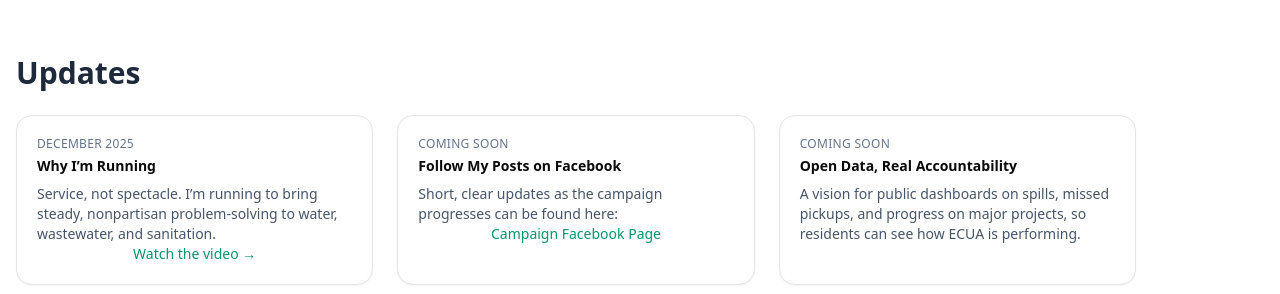
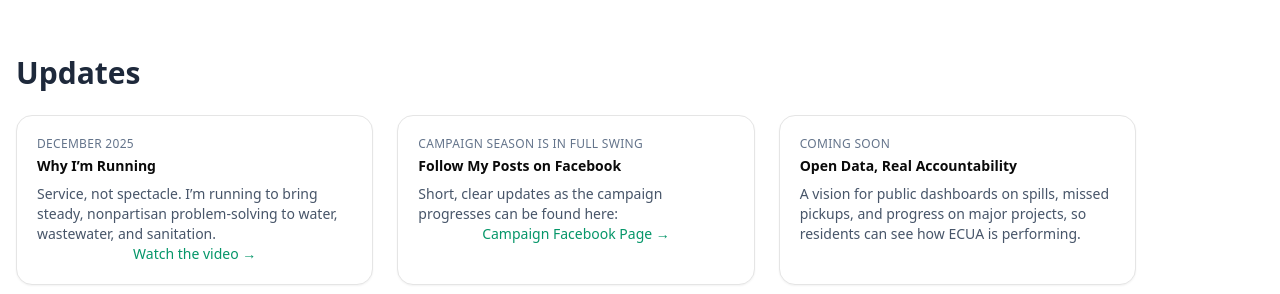
Before and after one commit to schofieldlabs/ralph-for-ecua, a React (Vite) app: page / in a window 1280 px wide. Shown: the part 2960-3254 px from the top of the page. Built offline with nearby package versions, Linux system fonts and the light colour scheme.

Commit message:
Update text from 'Coming Soon' to campaign message

```diff
--- a/src/App.jsx
+++ b/src/App.jsx
@@ -378,7 +378,7 @@ const handleVideoClick = () => {
             <Card className="rounded-2xl shadow-sm h-full">
               <CardContent className="p-5 text-sm">
                 <p className="text-xs uppercase tracking-wide text-slate-500">
-                  Coming Soon
+                  Campaign Season Is in Full Swing
                 </p>
                 <h3 className="mt-1 font-semibold">Follow My Posts on Facebook</h3>
                 <p className="mt-2 text-slate-600">
@@ -388,7 +388,7 @@ const handleVideoClick = () => {
   target="_blank"
   rel="noreferrer"
   className="block text-center text-emerald-600 font-medium"
->Campaign Facebook Page</a>
+>Campaign Facebook Page →</a>
                 </p>
               </CardContent>
             </Card>
```
